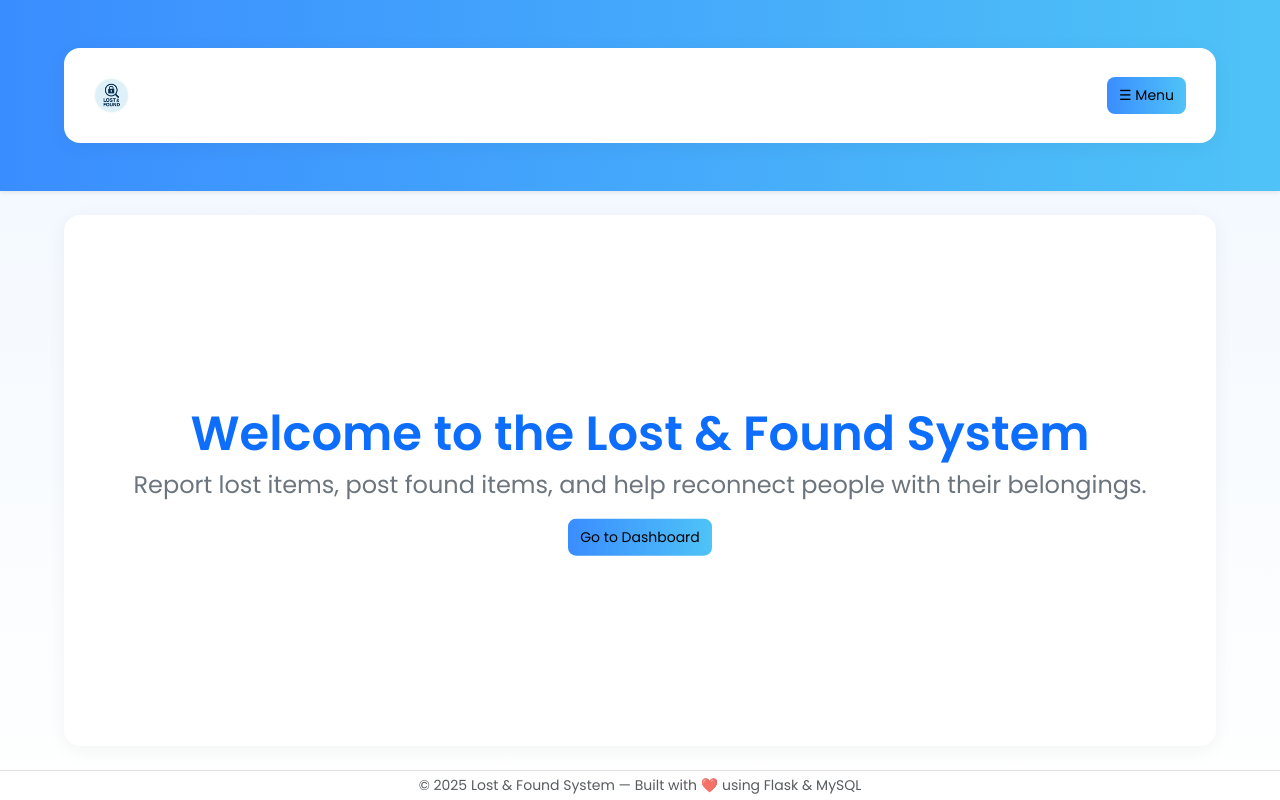
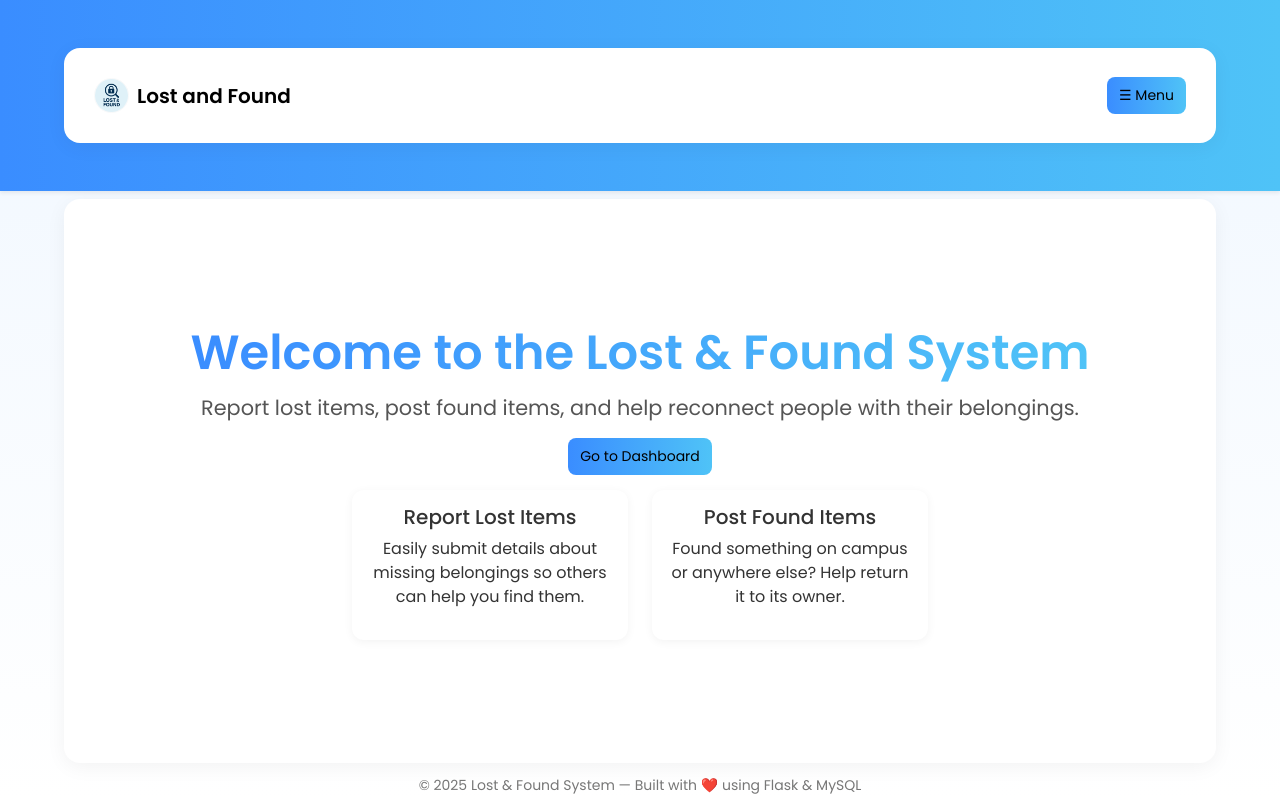
Before and after one commit to CMDelfin/WEB_PROJECT_LOST_FOUND, a Flask app: page / in a window 1280 px wide. Run offline with Flask 3, Linux system fonts and the light colour scheme; the visitor is signed in with stand-in values (Sample User, id 1).

Commit message:
Add files via upload

```diff
--- a/static/style.css
+++ b/static/style.css
@@ -368,38 +351,199 @@ body.dark-mode .profile-placeholder {
 body.dark-mode .btn-close-custom-alert {
   color: #f5f5f5;
 }
+
 body.dark-mode .btn-close-custom-alert:hover {
   color: #ff6b6b;
 }
 
-body.dark-mode,
-body.dark-mode * {
-  color: #f5f5f5 !important;
+.title {
+  color: #000;
+  font-weight: 600;
+  transition: color 0.3s ease;
 }
 
-body.dark-mode a {
-  color: #64b5f6 !important;
-}
-body.dark-mode a:hover {
-  color: #90caf9 !important;
+body.dark-mode .title {
+  color: #ffffff;
 }
 
-body.dark-mode h1,
-body.dark-mode h2,
-body.dark-mode h3,
-body.dark-mode h4,
-body.dark-mode h5,
-body.dark-mode h6 {
+.nav-tabs,
+.tabs {
+  border-bottom: none !important;
+}
+
+.nav-tabs .nav-link {
+  color: #555 !important;
+  font-weight: 500;
+  border: none !important;
+}
+
+.nav-tabs .nav-link.active {
+  color: #000 !important;
+  background: #fff !important;
+  border-radius: 10px 10px 0 0;
+}
+
+body.dark-mode .nav-tabs .nav-link {
+  color: #bbbbbb !important;
+  background: transparent !important;
+}
+
+body.dark-mode .nav-tabs .nav-link.active {
+  color: #000 !important;
+  background: #ffffff !important;
+}
+
+.nav-tabs {
+  border-bottom: none !important;
+}
+
+.nav-tabs .nav-link {
+  border: none !important;
+  border-radius: 10px 10px 0 0;
+  padding: 10px 20px;
+  font-weight: 500;
+  transition: 0.2s ease-in-out;
+}
+
+.nav-tabs .nav-link {
+  background: #f3f3f3;
+  color: #555 !important;
+}
+
+.nav-tabs .nav-link.active {
+  background: #ffffff !important;
+  color: #000 !important;
+  box-shadow: 0 -2px 6px rgba(0,0,0,0.05);
+}
+
+body.dark-mode .nav-tabs .nav-link {
+  background: #2a2a2a !important;
+  color: #b5b5b5 !important;
+}
+
+body.dark-mode .nav-tabs .nav-link.active {
+  background: #1a1a1a !important;
+  color: #ffffff !important;
+  box-shadow: 0 -2px 6px rgba(255,255,255,0.05);
+}
+
+body.dark-mode nav,
+body.dark-mode .navbar.bg-gradient-primary {
+  background: linear-gradient(90deg, #3A8DFF 0%, #4FC3F7 100%) !important;
   color: #ffffff !important;
 }
 
-body.dark-mode p,
-body.dark-mode label,
-body.dark-mode span,
-body.dark-mode li,
-body.dark-mode td,
-body.dark-mode th,
-body.dark-mode div,
-body.dark-mode small {
-  color: #f5f5f5 !important;
+body.dark-mode .navbar .nav-link,
+body.dark-mode .navbar .navbar-brand,
+body.dark-mode .navbar a {
+  color: #ffffff !important;
 }
+
+footer {
+  color: #777 !important;
+}
+
+body.dark-mode footer {
+  color: #ffffff !important;
+  background: #111 !important;
+}
+
+#closeSidebar {
+  color: #000000 !important;
+}
+
+body.dark-mode #closeSidebar {
+  color: #ffffff !important;
+}
+
+.hero-wrapper {
+  padding-top: 80px;
+  padding-bottom: 80px;
+}
+
+.hero-title {
+  font-weight: 700;
+  font-size: 3rem;
+  background: linear-gradient(90deg, #3A8DFF, #4FC3F7);
+  -webkit-background-clip: text;
+  background-clip: text;
+  -webkit-text-fill-color: transparent;
+  color: transparent;
+  display: inline-block;                /* ensures background is clipped to the text correctly */
+}
+
+.hero-subtitle {
+  font-size: 1.3rem;
+  color: #555;
+}
+
+body.dark-mode .hero-subtitle {
+  color: #ddd;
+}
+
+.feature-card {
+  background: #ffffff;
+  padding: 25px;
+  border-radius: 18px;
+  box-shadow: 0 6px 25px rgba(0,0,0,0.06);
+  text-align: center;
+  height: 100%;
+  transition: transform 0.2s ease, box-shadow 0.2s ease;
+}
+
+.feature-card:hover {
+  transform: translateY(-6px);
+  box-shadow: 0 12px 35px rgba(0,0,0,0.12);
+}
+
+body.dark-mode .feature-card {
+  background: #1e1e1e;
+  box-shadow: 0 6px 25px rgba(255,255,255,0.06);
+}
+
+.feature-row {
+  max-width: 900px;
+}
+
+.hero-wrapper {
+    margin-top: 20px !important;
+    margin-bottom: 0 !important;
+    padding-bottom: 0 !important;
+}
+
+.hero-title {
+    margin-bottom: 10px !important;
+}
+
+.hero-subtitle {
+    margin-bottom: 15px !important;
+}
+
+.feature-row {
+    margin-top: 15px !important;
+}
+
+.feature-card {
+    padding: 15px 18px !important;
+    border-radius: 12px;
+    background: #ffffff;
+    box-shadow: 0 2px 10px rgba(0,0,0,0.05);
+}
+
+body.dark-mode .feature-card {
+    background: #1e1e1e !important;
+    box-shadow: 0 2px 10px rgba(255,255,255,0.07);
+}
+
+.auth-wrapper {
+    display: flex;
+    justify-content: center;
+    margin-top: 25px;
+    margin-bottom: 20px;
+}
+
+.auth-card {
+    width: 100%;
+    max-width: 500px;
+    margin: 0 auto;
+}
--- a/templates/base.html
+++ b/templates/base.html
@@ -5,21 +5,38 @@
   <meta name="viewport" content="width=device-width, initial-scale=1.0" />
   <title>Lost & Found System</title>
 
-  <link href="https://cdn.jsdelivr.net/npm/bootstrap@5.3.3/dist/css/bootstrap.min.css" rel="stylesheet"
-        integrity="sha384-QWTKZyjpPEjISv5WaRU9OFeRpok6YctnYmDr5pNlyT2bRjXh0JMhjY6hW+ALEwIH" crossorigin="anonymous">
+  <link href="https://cdn.jsdelivr.net/npm/bootstrap@5.3.3/dist/css/bootstrap.min.css"
+        rel="stylesheet"
+        integrity="sha384-QWTKZyjpPEjISv5WaRU9OFeRpok6YctnYmDr5pNlyT2bRjXh0JMhjY6hW+ALEwIH"
+        crossorigin="anonymous">
+
   <link href="https://fonts.googleapis.com/css2?family=Poppins:wght@400;500;600&display=swap" rel="stylesheet">
   <link rel="stylesheet" href="{{ url_for('static', filename='style.css') }}">
 </head>
 
 <body>
-  <nav class="navbar navbar-expand-lg navbar-dark bg-gradient-primary shadow-sm py-0.1">
-    <div class="container d-flex justify-content-between align-items-center">
+
+  <nav class="navbar navbar-expand-lg bg-gradient-primary shadow-sm py-0.1">
+    <div class="container d-flex align-items-center justify-content-between">
+
+      <div class="d-flex align-items-center gap-2">
         <a class="navbar-brand d-flex align-items-center" href="{{ url_for('index') }}">
           <img src="{{ url_for('static', filename='images/lostfoundlogo.png') }}"
                alt="Lost & Found Logo"
-             height="35" class="rounded-circle border border-light">
+               height="35" class="rounded-circle border border-light me-2">
+          <span class="fw-semibold title fs-5">Lost and Found</span>
         </a>
-      <div class="d-flex align-items-center gap-2">
+      </div>
+
+      <div class="d-flex align-items-center gap-2 ms-auto">
+        {% if not current_user.is_authenticated %}
+          {% set current_page = request.endpoint %}
+          {% if current_page in ['index', 'login', 'register'] %}
+            <a href="{{ url_for('login') }}" class="btn btn-outline-light btn-sm">Login</a>
+            <a href="{{ url_for('register') }}" class="btn btn-outline-light btn-sm">Register</a>
+          {% endif %}
+        {% endif %}
+
         <button id="sidebarToggle" class="btn btn-outline-light btn-sm">☰ Menu</button>
       </div>
     </div>
@@ -43,18 +60,23 @@
         <h6 class="mb-0">{{ current_user.username }}</h6>
         <small>{{ current_user.email }}</small>
       </div>
-    {% endif %}
 
       <h5 class="text-center mb-3 mt-1">⚙️ Menu</h5>
-
-    {% if current_user.is_authenticated %}
       <a href="{{ url_for('dashboard') }}" class="btn btn-light w-100 mb-2">Dashboard</a>
       <a href="{{ url_for('view_items') }}" class="btn btn-outline-light w-100 mb-2">View Items</a>
       <a href="{{ url_for('logout') }}" class="btn btn-danger w-100 mb-2">Logout</a>
+
+    {% else %}
+      {% set current_page = request.endpoint %}
+      <h5 class="text-center mb-3 mt-1">⚙️ Menu</h5>
+
+      {% if current_page in ['index', 'login', 'register'] %}
+        <a href="{{ url_for('view_items') }}" class="btn btn-outline-light w-100 mb-2">View Items</a>
       {% else %}
         <a href="{{ url_for('view_items') }}" class="btn btn-outline-light w-100 mb-2">View Items</a>
         <a href="{{ url_for('login') }}" class="btn btn-light w-100 mb-2">Login</a>
         <a href="{{ url_for('register') }}" class="btn btn-warning w-100 mb-4">Register</a>
+      {% endif %}
     {% endif %}
 
     <div class="text-center">
@@ -73,17 +95,18 @@
     {% endwith %}
   </div>
 
-  <main class="container my-4 flex-grow-1">
+  <main class="container my-2 flex-grow-1">
     {% block content %}{% endblock %}
   </main>
 
-  <footer class="text-center py-1 mt-auto text-muted border-top small">
+  <footer class="text-center py-1 mt-auto footer-text small">
     © 2025 Lost & Found System — Built with ❤️ using Flask & MySQL
   </footer>
 
   <script src="https://cdn.jsdelivr.net/npm/bootstrap@5.3.3/dist/js/bootstrap.bundle.min.js"
           integrity="sha384-YvpcrYf0tY3lHB60NNkmXc5s9fDVZLESaAA55NDzOxhy9GkcIdslK1eN7N6jIeHz"
           crossorigin="anonymous"></script>
+
   <script src="{{ url_for('static', filename='script.js') }}"></script>
 </body>
 </html>
--- a/templates/index.html
+++ b/templates/index.html
@@ -1,16 +1,34 @@
 {% extends 'base.html' %}
 {% block content %}
-<body class="index-page" style="margin:0; overflow:hidden; height:100vh;">
-  <div class="text-center"
-       style="position:absolute; top:60%; left:50%; transform:translate(-50%, -50%); width:100%;">
-    <h1 class="fw-bold text-primary mb-1" style="font-size:3rem;">Welcome to the Lost & Found System</h1>
-    <p class="lead text-secondary mb-2" style="font-size:1.50rem;">
-      Report lost items, post found items, and help reconnect people with their belongings.
-    </p>
 
-    {% if current_user.is_authenticated %}
-      <a href="{{ url_for('dashboard') }}" class="btn btn-success btn-lg mt-2">Go to Dashboard</a>
-    {% endif %}
+<div class="hero-wrapper d-flex flex-column align-items-center justify-content-center text-center">
+
+  <h1 class="hero-title mb-2">Welcome to the Lost & Found System</h1>
+
+  <p class="hero-subtitle mb-4">
+    Report lost items, post found items, and help reconnect people with their belongings.
+  </p>
+
+  {% if current_user.is_authenticated %}
+    <a href="{{ url_for('dashboard') }}" class="btn btn-success btn-lg">Go to Dashboard</a>
+  {% endif %}
+
+  <div class="row justify-content-center mt-5 w-100 feature-row">
+    <div class="col-md-4 mb-3">
+      <div class="feature-card">
+        <h5>Report Lost Items</h5>
+        <p>Easily submit details about missing belongings so others can help you find them.</p>
+      </div>
+    </div>
+
+    <div class="col-md-4 mb-3">
+      <div class="feature-card">
+        <h5>Post Found Items</h5>
+        <p>Found something on campus or anywhere else? Help return it to its owner.</p>
+      </div>
+    </div>
   </div>
-</body>
+
+</div>
+
 {% endblock %}
```
Also changed, not shown: other parts of static/style.css (+38 -55 lines), templates/login.html (+11 -7 lines), templates/register.html (+9 -6 lines). Lines whose indentation alone changed are shown as unchanged.
